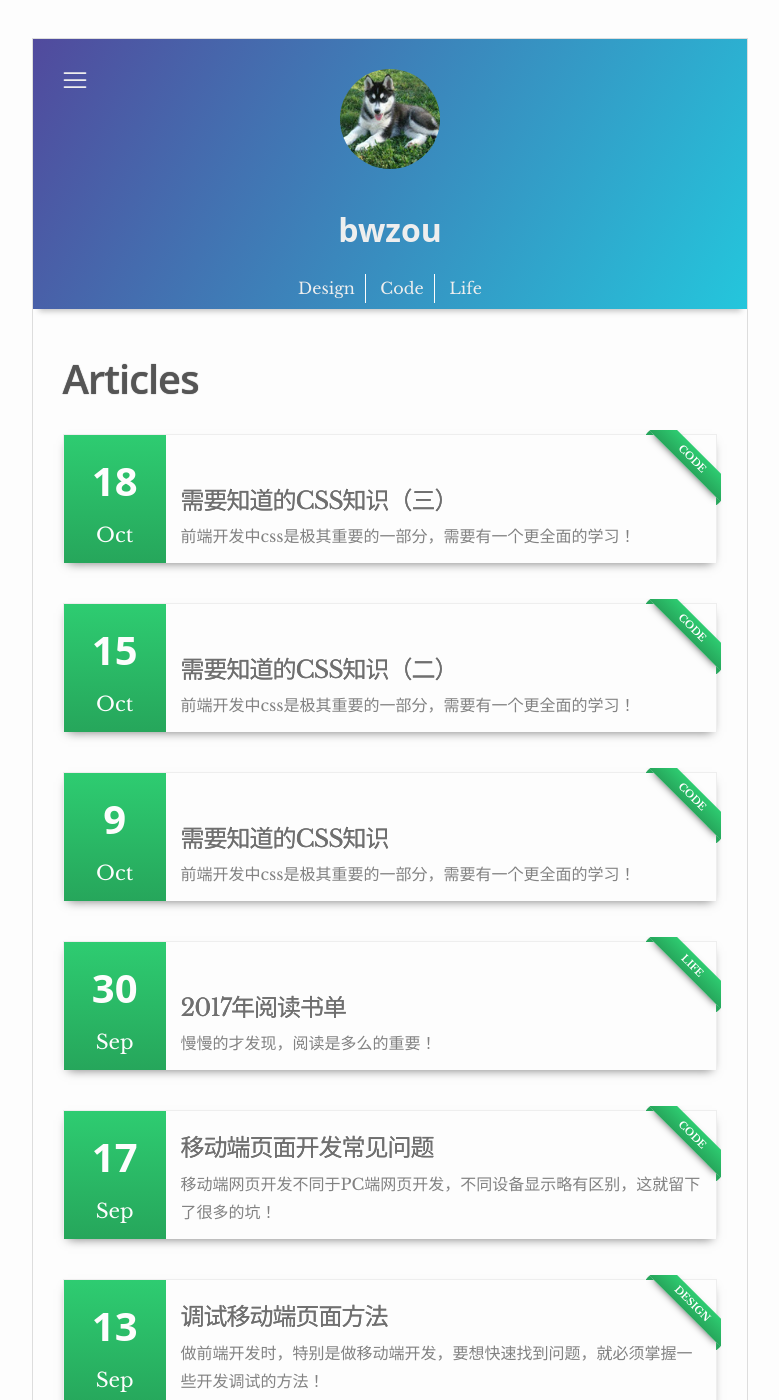
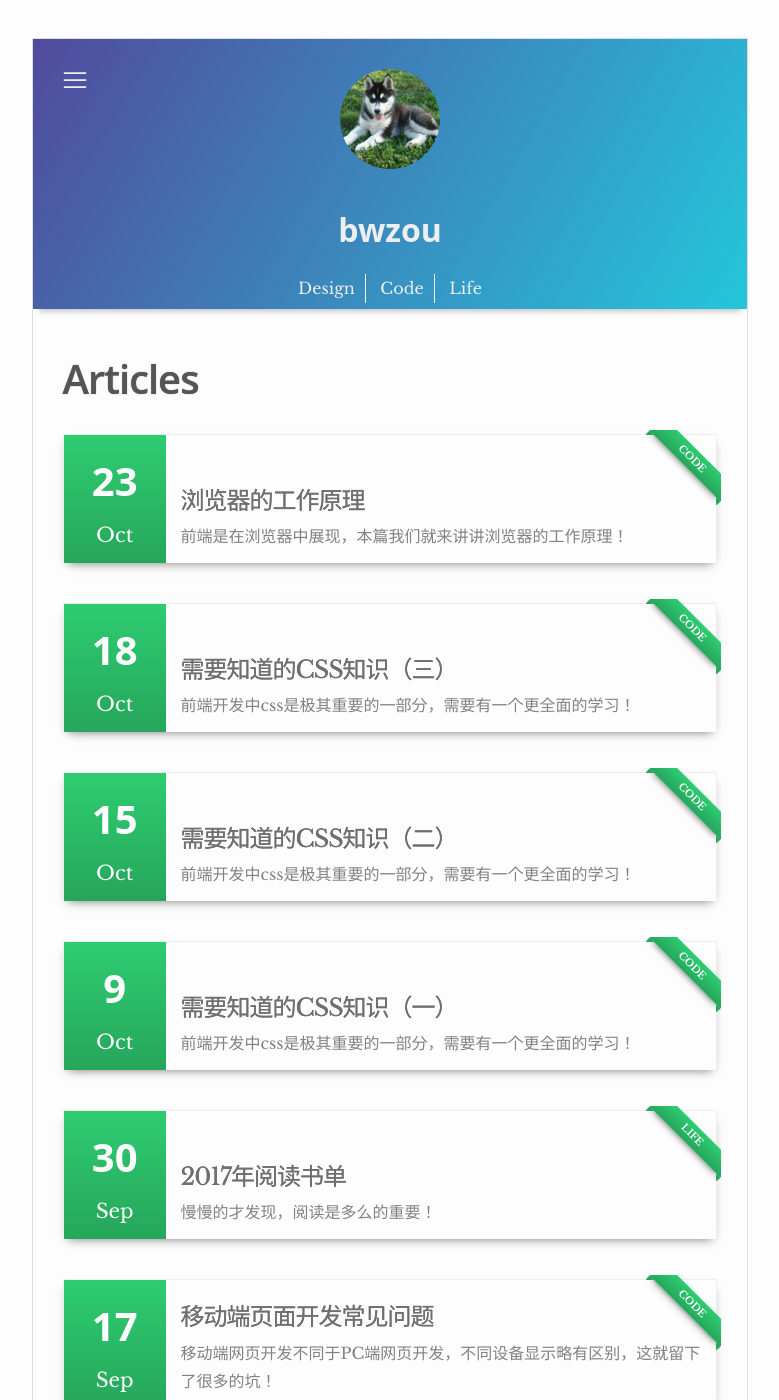
Before and after one commit to bwzou/bwzou, a Jekyll site: the page built from index.html, in a window 1280 px wide and 1400 px high. Shown: the whole window, without its empty margins (250-1029 px from the left). Built offline with Jekyll 4.4.1, drawn with Linux system fonts in a browser that asks for light colours; some of the changed lines change nothing that is shown.

Commit message:
上传文章——浏览器的工作原理

````diff
--- a/_posts/2017-10-09-css-knowledge.md
+++ b/_posts/2017-10-09-css-knowledge.md
@@ -1,6 +1,6 @@
 ---
 layout: post
-title: "需要知道的CSS知识"
+title: "需要知道的CSS知识（一）"
 description: 前端开发中css是极其重要的一部分，需要有一个更全面的学习！
 date:   2017-10-09 13:40:00 +0800
 categories: code
--- /dev/null
+++ b/_posts/2017-10-23-how-the-browser-works.md
@@ -0,0 +1,257 @@
+---
+layout: post
+title: "浏览器的工作原理"
+description: 前端是在浏览器中展现，本篇我们就来讲讲浏览器的工作原理！
+date:   2017-10-23 14:15:00 +0800
+categories: code
+author: bwzou
+---
+前端是指网页页面，包括控件布局，字体，配色，事件等。前端是在浏览器中展现，本篇我们就来讲讲浏览器的工作原理，包括浏览器渲染、浏览器队列事件、浏览器缓存、浏览器存储。
+#### 浏览器渲染
+浏览器渲染页面的过程，从耗时的角度来说，浏览器请求，加载，渲染一个页面，主要经历一下过程：
+
+1. DNS查询
+2. TCP连接
+3. HTTP请求
+4. 服务器响应
+5. 客户端渲染
+
+这里讲浏览器对内容的渲染，也即是客户端渲染，这一部分又可以分为以下五步：
+
+1. 处理HTML标记构建DOM树
+2. 处理CSS标记并构建CSSOM树
+3. 将DOM与CSSOM合并成一个渲染树。比如像 <head> 标签内容或带有 display: none; 的元素节点并不包括在 Rendering Tree 中 。
+4. 根据渲染树进行布局，主要是定位坐标和大小，是否换行，以及 position、overflow、z-index 等属性，这个过程称为 Flow 或 Layout 。
+5. 将各个节点绘制到屏幕上。
+![]({{site.baseurl}}/images/rendering.png)
+
+注意：CSS匹配HTML元素是一个相当复杂和有性能问题的事情。所以，你就会在N多地方看到很多人都告诉你，DOM树要小，CSS尽量用id和class，千万不要过渡层叠下去，······
+
+需要明白，这五个步骤并不一定一次性顺序完成。如果DOM或者CSSOM被修改，以上过程需要重复执行，这样才能计算出哪些像素需要在屏幕上进行重新渲染。此过程称为 Repaint 或 Reflow。
+
+**Repaint**——屏幕的一部分要重画。比如某个CSS的背景色变了，但是元素的几何尺寸或相对位置没有变，浏览器仅仅会应用新的样式重绘此元素，此过程称为Repaint。
+
+**Reflow**——当元素改变的时候，将会影响文档内容或结构，或元素位置，此过程称为Reflow。HTML 使用的是flow based layout，也就是流式布局，所以如果某元素的几何尺寸或相对位置发生了变化，需要重新布局，也就Reflow。
+
+> Reflow的成本比Repaint的成本高得多的多。DOM Tree里的每个结点都会有reflow方法，一个结点的reflow很有可能导致子结点，甚至父点以及同级结点的reflow。在一些高性能的电脑上也许还没什么，但是如果reflow发生在手机上，那么这个过程是非常痛苦和耗电的。 ——浏览器的渲染原理简介
+
+很明显，任何改变或影响元素几何尺寸或者相对位置的行为都会导致产生Reflow,比如：
+
+> - 增加、删除、或改变 DOM 节点
+> - 增加、删除 ‘class’ 属性值
+> - 元素尺寸改变
+> - 文本内容改变
+> - 浏览器窗口改变大小或拖动
+> - 动画效果进行计算和改变 CSS 属性值
+> - 伪类激活（:hover）
+> --前端工程师需要明白的「浏览器渲染」
+
+那么如何减少reflow或者repaint呢，当然是减少做出产生repaint/reflow的行为了。
+
+**阻塞渲染：CSS与JavaScript**——谈论资源的阻塞时，我们要清楚：现代浏览器总是并行加载资源。例如，当 HTML 解析器（HTML Parser）被脚本阻塞时，解析器虽然会停止构建 DOM，但仍会识别该脚本后面的资源，并进行预加载。
+
+- 默认情况下，CSS 被视为阻塞渲染的资源，这意味着浏览器将不会渲染任何已处理的内容（CSSOM 构建时，JavaScript 执行和DOM 构建将暂停），直至 CSSOM 构建完毕。
+- JavaScript 不仅可以读取和修改 DOM 属性，还可以读取和修改 CSSOM 属性。
+- 当浏览器遇到一个 script 标记时，DOM 构建将暂停，直至脚本完成执行。
+
+所以，script 标签的位置很重要。实际使用时，可以遵循下面两个原则：
+
+- CSS 优先：引入顺序上，CSS 资源先于 JavaScript 资源。
+- JavaScript 应尽量少影响 DOM 的构建。
+
+如果了解清楚浏览器的渲染过程、渲染原理，其实就掌握了指导原则。根据优化原则，可以实现出无数种具体的优化方案，各种预编译、预加载、资源合并、按需加载方案都是针对浏览器渲染习惯的优化。
+
+#### 浏览器事件
+
+众所周知JavaScript是基于单线程运行的，同时又是可以异步执行的，一般来说这种既是单线程又是异步的语言都是基于事件来驱动的，恰好浏览器就给JavaScript提供了这么一个环境。一般来说浏览器会有以下几个线程：
+
+1. js引擎线程（解释执行js代码、用户输入、网络请求）
+2. GUI线程（绘制用户界面、与js主线程是互斥的）
+3. http网络请求线程（处理用户的get、post等请求，等返回结果后将回调函数推入任务队列）
+4. 定时触发器线程（setTimeout、setInterval等待时间结束后把执行函数推入任务队列中）
+5. 浏览器事件处理线程（将click、mouse等交互事件发生后将这些事件放入事件队列中）
+
+JavaScript函数的执行栈及回调：
+```js
+function test1(){
+  test2()
+  console.log('大家好，我是test1')
+}
+function test2(){
+  console.log('大家好，我是test2')
+}
+function main(){
+  console.log('大家好，我是main')
+  setTimeout(()=>{
+    console.log('大家好，我是setTimeout')
+  },0)
+  test1()
+}
+main()
+```
+执行结果如下:
+```
+大家好，我是main
+大家好，我是test2
+大家好，我是test1
+大家好，我是setTimeout
+```
+当我们调用一个函数，它的地址、参数、局部变量都会压入到一个 stack 中
+
+- step1：main()函数首先被调用，进入执行栈打印‘大家好，我是main’
+- step2：遇到setTimeout，将回调函数放入任务队列中
+- step3：main调用test1，test1函数进入stack中将被执行
+- step4：test1执行，test1调用test2
+- step5：test2执行，打印‘大家好，我是test2’
+- step6：test2执行完毕从stack弹出回到test1，打印‘大家好，我是test1’
+- step6：主线程执行完毕，进入callback queue队列执行setTimeout的回调函数打印‘大家好，我是setTimeout’ 至此整个程序执行完毕，不过event loop一直在等待着其他的回调函数。
+
+用代码表示的话大概是这样:
+```js
+while(queue.waitForMessage()){
+  queue.processNextMessage()
+}
+```
+这个线程会一直在等待其他回调函数过来例如click、load、setTimeout等
+
+**macrotask 与 microtask**
+
+接下来看段代码想想这个的运行结果是怎样的：
+
+```js
+ setTimeout1 = setTimeout(function(){
+    console.log('---1---')
+	},
+	0
+)
+  setTimeout2 = setTimeout(function(){
+	Promise.resolve().then(() =>{
+        console.log('---2---')
+	})
+    console.log('---3---')
+	},
+	0
+)
+new Promise(function(resolve){
+    console.time("Promise")
+	for(var i = 0;i < 1000000;i++){
+		i === (1000000-1) && resolve()
+	}
+    console.timeEnd("Promise")
+}).then(function(){
+    console.log('---4---')
+});
+  console.log('---5---')
+```
+microtasks包括：
+
+- process.nextTick  将某个任务放到下一个Tick中执行，简单讲就是延迟执行。
+- promise  抽象异步处理对象以及对其进行各种操作的组件。
+- Object.observe  用于异步地观察对象的更改（现在浏览器基本已经不在使用）
+- MutationObserver  在某个范围内的DOM树发生变化时作出适当反应
+
+macrotasks包括：
+
+- setTimeout
+- setInterval
+- setImmediate
+- I/O
+- UI渲染
+
+据whatwg规范介绍：
+
+- 一个事件循环(event loop)会有一个或多个任务队列(task queue)
+- 每一个 event loop 都有一个 microtask queue
+- task queue == macrotask queue != microtask queue
+- 一个任务 task 可以放入 macrotask queue 也可以放入 microtask queue 中
+- 调用栈清空(只剩全局)，然后执行所有的microtask。当所有可执行的microtask执行完毕之后。循环再次从macrotask开始，找到其中一个任务队列执行完毕，然后再执行所有的microtask，这样一直循环下去
+
+so，正确的执行步骤应该为：
+
+step1：执行脚本，把这段脚本压入task queue，此时
+```
+stacks:[]
+task queue:[script]
+microtask queue:[]
+```
+step2：遇到setTimeout1，setTimeout可当作一个task，所以此时
+```
+stacks:[script]
+task queue:[setTimeout1]
+microtask queue:[]
+```
+step3：继续往下执行，遇到setTimeout2，将setTimeout2压入task queue中
+```
+stacks:[script]
+task queue:[setTimeout1，setTimeout2]
+microtask queue:[]
+```
+step4：继续往下执行，new Promise，按同步流程往下走，输出new Promise内的执行时间
+```
+stacks:[script]
+task queue:[setTimeout1，setTimeout2]
+microtask queue:[]
+```
+step5：在i = 99999的时候，resolve()发生，把回调成功的代码段压入microtask queue，此时
+```
+stacks:[script]
+task queue:[setTimeout1，setTimeout2]
+microtask queue:[console.log('---4---')]
+```
+step6：继续往下执行就是console.log('---5---')，此时stacks队列里头的任务结束
+```
+stacks:[]
+task queue:[setTimeout1，setTimeout2]
+microtask queue:[console.log('---4---')]
+```
+step7：stacks队列为空，此时事件轮询线程会将microtask queue队列里头的任务推入stacks中去，然后执行输出’---4---‘
+```
+stacks:[]
+task queue:[setTimeout1，setTimeout2]
+microtask queue:[]
+```
+step8：stacks队列又为空了且microtask queue队列也是空着的，这时就会开始执行task queue里头的任务了，首先是setTimeout1，输出’---1---‘
+```
+stacks:[setTimeout1，setTimeout2]
+task queue:[]
+microtask queue:[]
+```
+step9：接着setTimeout2在里头遇到个Promise.resolve()，将回调成功的函数压入microtask queue队列里头，然后输出’---3---‘
+```
+stacks:[setTimeout2]
+task queue:[]
+microtask queue:[Promise.resolve()]
+```
+step10：当setTimeout2执行完毕之后执行microtask queue，输出’---2---‘，至此该代码段执行完毕
+```
+stacks:[]
+task queue:[]
+microtask queue:[]
+```
+用一句话简单的来说：整个的js代码macrotask先执行，同步代码执行完后有microtask执行microtask，没有microtask执行下一个macrotask，如此往复循环至结束
+
+注：本节内容主要转载自文章《浏览器内的事件队列》
+#### 浏览器缓存
+浏览器缓存，也就是客户端缓存，既是网页性能优化里面静态资源相关优化的一大利器，也是无数web开发人员在工作过程不可避免的一大问题，所以在产品开发的时候我们总是想办法避免缓存产生，而在产品发布之时又在想策略管理缓存提升网页的访问速度。
+
+它分为强缓存和协商缓存：
+
+1）浏览器在加载资源时，先根据这个资源的一些http header判断它是否命中强缓存，强缓存如果命中，浏览器直接从自己的缓存中读取资源，不会发请求到服务器。比如某个css文件，如果浏览器在加载它所在的网页时，这个css文件的缓存配置命中了强缓存，浏览器就直接从缓存中加载这个css，连请求都不会发送到网页所在服务器；
+
+2）当强缓存没有命中的时候，浏览器一定会发送一个请求到服务器，通过服务器端依据资源的另外一些http header验证这个资源是否命中协商缓存，如果协商缓存命中，服务器会将这个请求返回，但是不会返回这个资源的数据，而是告诉客户端可以直接从缓存中加载这个资源，于是浏览器就又会从自己的缓存中去加载这个资源；
+
+3）强缓存与协商缓存的共同点是：如果命中，都是从客户端缓存中加载资源，而不是从服务器加载资源数据；区别是：强缓存不发请求到服务器，协商缓存会发请求到服务器。
+
+4）当协商缓存也没有命中的时候，浏览器直接从服务器加载资源数据。
+
+**强缓存**是利用Expires或者Cache-Control这两个http response header实现的，它们都用来表示资源在客户端缓存的有效期。
+
+**协商缓存**是利用的是【Last-Modified，If-Modified-Since】和【ETag、If-None-Match】这两对Header来管理的。
+
+**浏览器行为对缓存的影响**
+
+如果资源已经被浏览器缓存下来，在缓存失效之前，再次请求时，默认会先检查是否命中强缓存，如果强缓存命中则直接读取缓存，如果强缓存没有命中则发请求到服务器检查是否命中协商缓存，如果协商缓存命中，则告诉浏览器还是可以从缓存读取，否则才从服务器返回最新的资源。这是默认的处理方式，这个方式可能被浏览器的行为改变：
+
+1）当ctrl+f5强制刷新网页时，直接从服务器加载，跳过强缓存和协商缓存；
+
+2）当f5刷新网页时，跳过强缓存，但是会检查协商缓存；
````
Also changed, not shown: favicon.ico, images/rendering.png (added).
